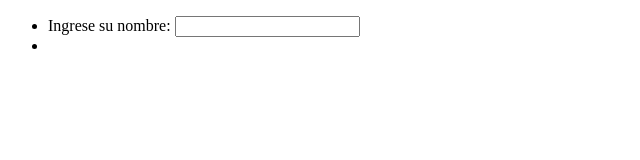
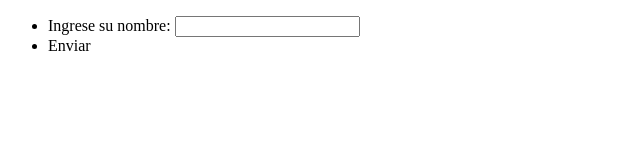
Before and after one commit to EmilianoBonvicino/practicaJS, a plain HTML site: page index.html in a window 1280 px wide. Shown: the full height of the page, 0-640 px from the left. Drawn offline with Linux system fonts and the light colour scheme.

Commit message:
agregando label boton

```diff
--- a/index.html
+++ b/index.html
@@ -14,7 +14,7 @@
                 <input type="text" id="entrada" name="nombre">
             </li>
             <li>
-
+                <label for="boton"> Enviar </label>
             </li>
         </ul>
     </form>
```
